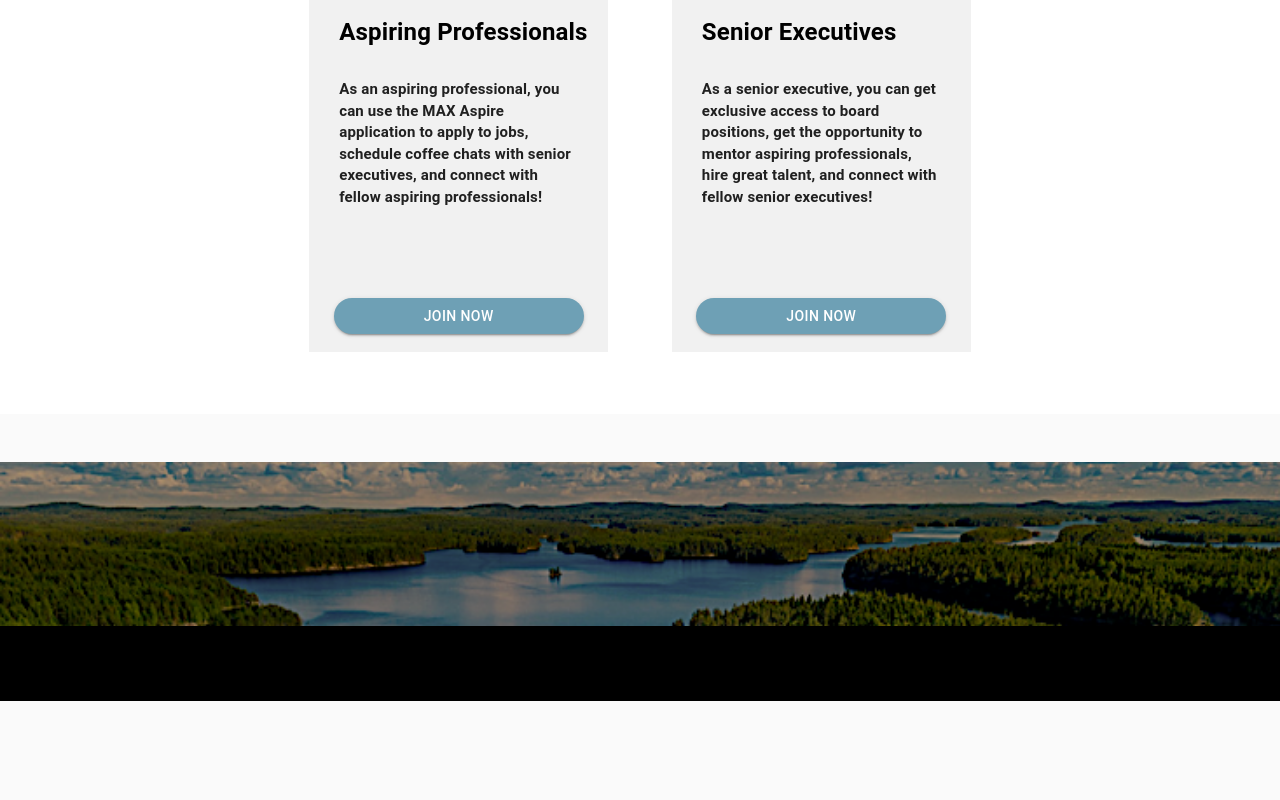
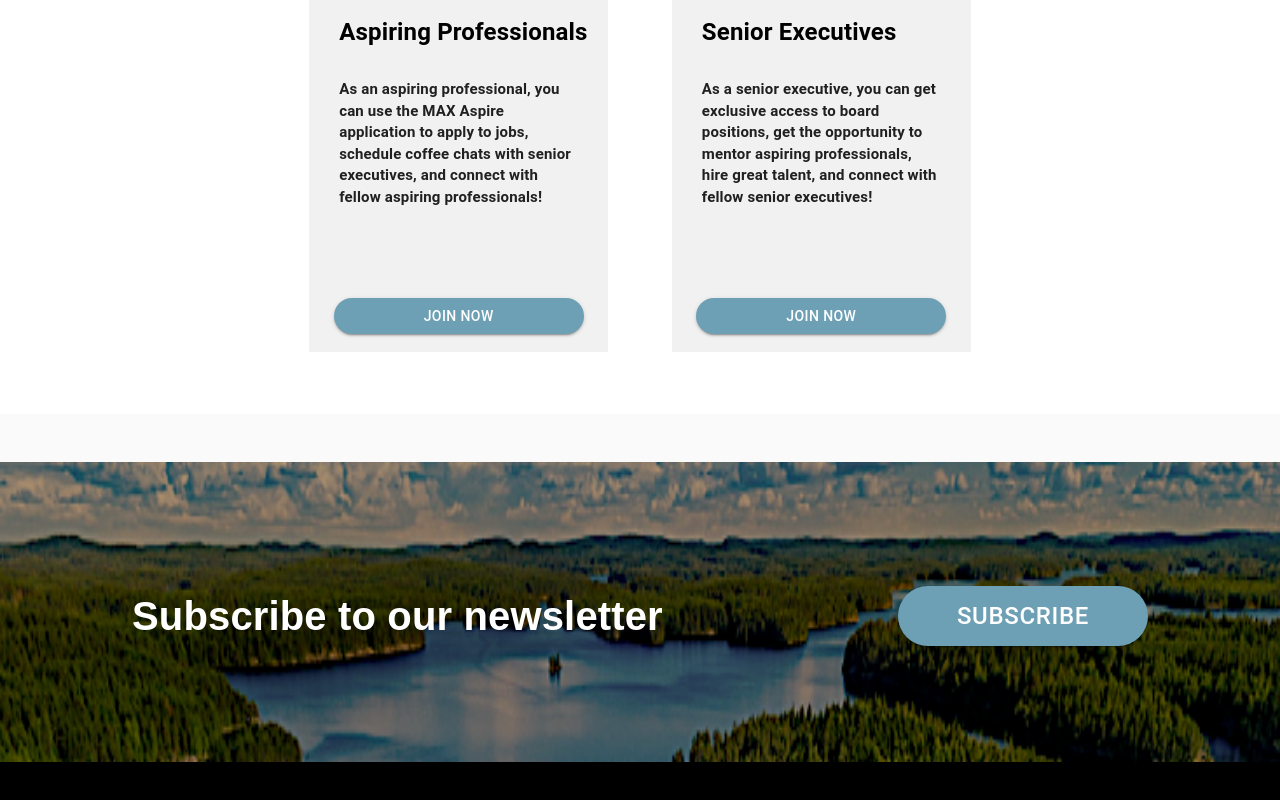
Before and after one commit to maxgala/aspire-frontend, a React (Create React App) app: page / in a window 1280 px wide. Shown: the part 2425-3225 px from the top of the page. Before the commit the page ends 3126 px from the top, so only its background shows below. Built offline with nearby package versions, Linux system fonts and the light colour scheme.

Commit message:
Updated design of footer; added text and button.

```diff
--- a/src/Components/LandingPage/Footer.js
+++ b/src/Components/LandingPage/Footer.js
@@ -2,35 +2,22 @@ import React, {Component} from "react";
 import { Button } from '@material-ui/core';
 import {makeStyles} from "@material-ui/core/styles";
 import Newsletter from "../Images/newsletter.png";
+import Grid from "@material-ui/core/Grid";
 
 const useStyles = makeStyles(theme => ({
-    sectionstyle: {
-        width: "100vw",
-        height: "100px",
-        marginRight : "0",
-        marginLeft  : "0",
-    },
     h1style: {
         color: 'white',
         fontFamily: 'Arial',
-        fontSize: '50px',
-        textAlign: 'center',
+        fontSize: '40px',
+        textAlign: 'left',
         margin: '0',
-        paddingLeft: '35px',
-        paddingRight: '35px'
-    },
-    subheading: {
-        color: "white",
-        paddingLeft: '30px',
-        paddingRight: '30px'
-    },
-    networkstyle: {
-        color: "gold",
-        marginTop: "10px"
     },
     button: {
+        display: 'inline-block',
+        width: '300px',
+        height: '60px',
+        fontSize: window.innerWidth < 885 ? '0.875rem' : '24px',
         backgroundColor: "#6EA0B5",
-        marginTop:"2%",
         borderRadius: 50,
         color: "white",
         '&:hover': {
@@ -38,20 +25,24 @@ const useStyles = makeStyles(theme => ({
             color: '#484848'
         }
     },
-    total: {
+    newsletter: {
         position: 'absolute',
-        left: '50%',
-        top: '0%',
-        transform: 'translate(-50%, 0%)',
-        backgroundColor: 'rgba(0,0,0,0.8)',
-        width: '110%',
-        height: '75vh'
+        width: '100%',
+        bottom: '0',
+        paddingBottom: window.innerWidth < 885 ? '150px' : '190px',
+        textAlign: 'left',
+        display: 'inline-block',
     },
-    img: {
-        paddingTop: '20vh',
-        width: '350px',
-        paddingLeft: '20px',
-        paddingRight: '20px'
+    toolbar: {
+        display: 'flex',
+        justifyContent: 'flex-end',
+        width: '100%',
+    },
+    grid: {
+        paddingLeft: '10vw',
+        paddingRight: '10vw',
+        justifyContent: 'center',
+        alignItems: 'center',
     },
 }));
 
@@ -67,8 +58,34 @@ class Footer extends Component {
     render() {
         const classes = this.props.classes;
         return(
-            <div className={classes.sectionStyle}>
-                <img style={{width: '100%', marginBottom: '-10px', marginTop: '10vh'}} resizeMode="contain" src={Newsletter} alt="Main"/>
+            <div className={classes.toolbar}>
+                <img style={{width: '100%', height: '300px', marginBottom: '-10px', marginTop: '10vh'}} resizeMode="contain" src={Newsletter} alt="Main"/>
+                <div className={classes.newsletter}>
+                    <Grid
+                      container
+                      item
+                      spacing={1}
+                      className={classes.grid}
+                    >
+                      <Grid
+                        container
+                        item xs={7} sm={9}
+                        spacing={1}
+                      >
+                        <h1 className={classes.h1style}>Subscribe to our newsletter</h1>
+                      </Grid>
+                      <Grid
+                        container
+                        item xs={5} sm={3}
+                        spacing={1}
+                        alignItems="right"
+                        justify="right"
+                      >
+                        <Button className={classes.button} variant="contained">Subscribe</Button>
+                      </Grid>
+                    </Grid>
+
+                </div>
             </div>
 
         );
```
